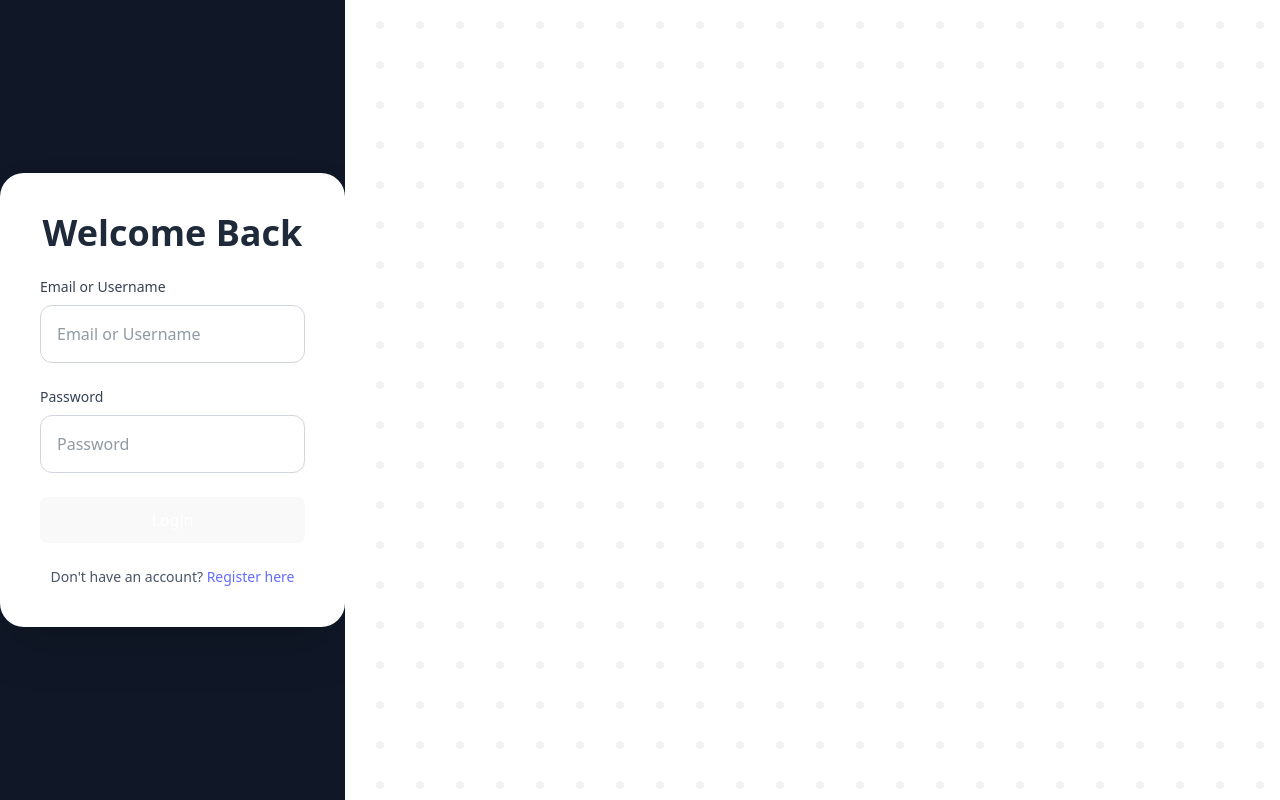
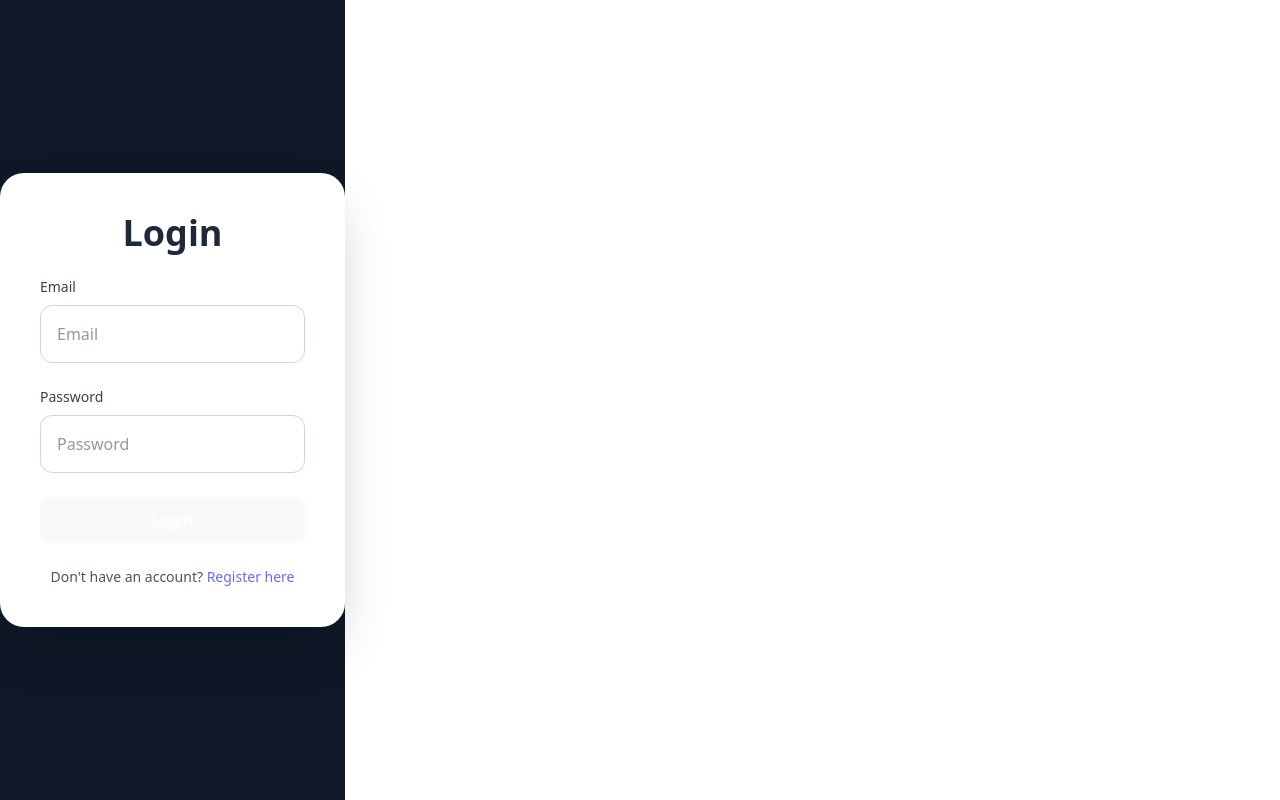
Before and after one commit to nethmiTK/AS-mern-user-auth-system, a React (Vite) app in the folder tailwind/: page /login in a window 1280 px wide. Built offline with nearby package versions, Linux system fonts and the light colour scheme.

Commit message:
complet auth part

```diff
--- a/tailwind/src/components/Login.jsx
+++ b/tailwind/src/components/Login.jsx
@@ -4,62 +4,56 @@ import { useNavigate } from 'react-router-dom';
 
 const Login = () => {
   const [formData, setFormData] = useState({
-    emailOrUsername: '',
+    email: '',
     password: '',
   });
   const navigate = useNavigate();
 
+  // Handle form input changes
   const handleChange = (e) => {
     setFormData({ ...formData, [e.target.name]: e.target.value });
   };
 
+  // Handle form submission
   const handleSubmit = async (e) => {
     e.preventDefault();
     try {
-      const { data } = await axios.post(`${process.env.REACT_APP_API_URL}/auth/login`, formData);
-      localStorage.setItem('token', data.token);
-      navigate('/');
+      const { data } = await axios.post('http://localhost:3001/api/auth/login', formData);
+      alert(data.message); // Show success message
+      localStorage.setItem('token', data.token); // Save token to localStorage
+      navigate('/dashboard'); // Redirect to a dashboard or home page after successful login
     } catch (err) {
-      console.error('Error logging in:', err);
+      if (err.response) {
+        alert(err.response.data.message || 'Error logging in');
+      } else {
+        alert('Error logging in');
+      }
     }
   };
 
   return (
-    <div className="min-h-screen flex items-center justify-center bg-gray-900 relative overflow-hidden">
-      <div className="bg-animated-balls"></div>
+    <div className="min-h-screen flex items-center justify-center bg-gray-900">
       <form
         onSubmit={handleSubmit}
-        className="bg-white p-10 rounded-3xl shadow-2xl w-full max-w-md space-y-6 z-10"
+        className="bg-white p-10 rounded-3xl shadow-2xl w-full max-w-md space-y-6"
       >
-        <h2 className="text-4xl font-bold text-center text-gray-800">Welcome Back</h2>
+        <h2 className="text-4xl font-bold text-center text-gray-800">Login</h2>
 
-        <div>
-          <label htmlFor="emailOrUsername" className="block text-sm font-medium text-gray-700">
-            Email or Username
+        {['email', 'password'].map((field, idx) => (
+          <div key={idx}>
+            <label htmlFor={field} className="block text-sm font-medium text-gray-700 capitalize">
+              {field.charAt(0).toUpperCase() + field.slice(1)}
             </label>
             <input
-            type="text"
-            name="emailOrUsername"
-            placeholder="Email or Username"
+              type={field === 'email' ? 'email' : 'password'}
+              name={field}
+              placeholder={field.charAt(0).toUpperCase() + field.slice(1)}
               onChange={handleChange}
               required
               className="mt-2 w-full p-4 border border-gray-300 rounded-xl focus:outline-none focus:ring-2 focus:ring-purple-600"
             />
           </div>
-
-        <div>
-          <label htmlFor="password" className="block text-sm font-medium text-gray-700">
-            Password
-          </label>
-          <input
-            type="password"
-            name="password"
-            placeholder="Password"
-            onChange={handleChange}
-            required
-            className="mt-2 w-full p-4 border border-gray-300 rounded-xl focus:outline-none focus:ring-2 focus:ring-purple-600"
-          />
-        </div>
+        ))}
 
         <button
           type="submit"
```
Also changed, not shown: 2 other files (tests, documents, lock files or other folders). Lines whose indentation alone changed are shown as unchanged.
